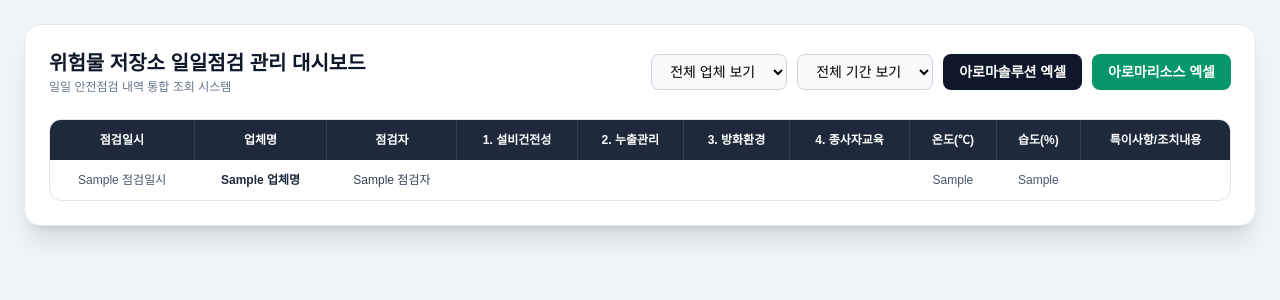
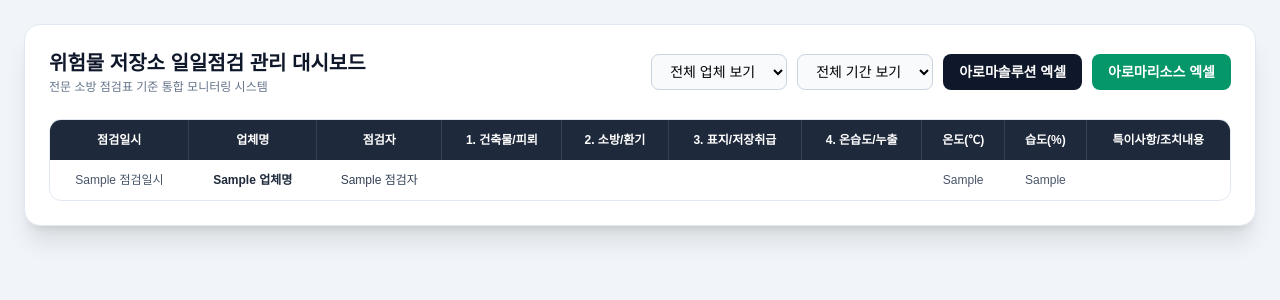
Before and after one commit to wjsdydxo94-a11y/hazardous-check, a Flask app: template templates/admin.html in a window 1280 px wide. Shown: the top 300 px of the page. Run offline with Flask 3, Linux system fonts and the light colour scheme; the template is opened without the code that fills it: most values are stand-ins (such as "Sample title", 1, 10 or a date in 2020); some libraries are stand-ins or nearby versions; some web fonts are replaced.

Commit message:
Update admin.html

```diff
--- a/templates/admin.html
+++ b/templates/admin.html
@@ -14,7 +14,7 @@
         <div class="flex flex-wrap justify-between items-center mb-6 gap-4">
             <div>
                 <h1 class="text-xl font-bold text-slate-900">위험물 저장소 일일점검 관리 대시보드</h1>
-                <p class="text-xs text-slate-500 mt-0.5">일일 안전점검 내역 통합 조회 시스템</p>
+                <p class="text-xs text-slate-500 mt-0.5">전문 소방 점검표 기준 통합 모니터링 시스템</p>
             </div>
             <div class="flex flex-wrap gap-2.5 items-center">
                 <select id="companySelect" onchange="filterTable()" class="px-3.5 py-2 bg-slate-50 border border-slate-300 rounded-lg text-sm font-medium outline-none">
@@ -37,10 +37,10 @@
                         <th class="py-3 px-3 border-r border-slate-700">점검일시</th>
                         <th class="py-3 px-3 border-r border-slate-700">업체명</th>
                         <th class="py-3 px-3 border-r border-slate-700">점검자</th>
-                        <th class="py-3 px-3 border-r border-slate-700">1. 설비건전성</th>
-                        <th class="py-3 px-3 border-r border-slate-700">2. 누출관리</th>
-                        <th class="py-3 px-3 border-r border-slate-700">3. 방화환경</th>
-                        <th class="py-3 px-3 border-r border-slate-700">4. 종사자교육</th>
+                        <th class="py-3 px-3 border-r border-slate-700">1. 건축물/피뢰</th>
+                        <th class="py-3 px-3 border-r border-slate-700">2. 소방/환기</th>
+                        <th class="py-3 px-3 border-r border-slate-700">3. 표지/저장취급</th>
+                        <th class="py-3 px-3 border-r border-slate-700">4. 온습도/누출</th>
                         <th class="py-3 px-3 border-r border-slate-700">온도(℃)</th>
                         <th class="py-3 px-3 border-r border-slate-700">습도(%)</th>
                         <th class="py-3 px-3">특이사항/조치내용</th>
@@ -53,8 +53,8 @@
                         <td class="py-3 px-3 font-bold text-slate-800">{{ row.get('업체명', '-') }}</td>
                         <td class="py-3 px-3 text-slate-700">{{ row.get('점검자', '') }}</td>
 
-                        <!-- 1. 설비건전성 -->
-                        {% set v1 = row.get('설비건전성', '') %}
+                        <!-- 1. 건축물구조 -->
+                        {% set v1 = row.get('건축물구조', '') %}
                         <td class="py-3 px-3">
                             {% if '양호' in v1|string or '정상' in v1|string or '이상없음' in v1|string %}
                                 <span class="bg-emerald-50 text-emerald-700 px-2 py-1 rounded font-bold">✔ 양호</span>
@@ -63,8 +63,8 @@
                             {% endif %}
                         </td>
 
-                        <!-- 2. 누출관리 -->
-                        {% set v2 = row.get('누출관리', '') %}
+                        <!-- 2. 소방환기 -->
+                        {% set v2 = row.get('소방환기', '') %}
                         <td class="py-3 px-3">
                             {% if '양호' in v2|string or '정상' in v2|string or '이상없음' in v2|string %}
                                 <span class="bg-emerald-50 text-emerald-700 px-2 py-1 rounded font-bold">✔ 양호</span>
@@ -73,8 +73,8 @@
                             {% endif %}
                         </td>
 
-                        <!-- 3. 방화환경 -->
-                        {% set v3 = row.get('방화환경', '') %}
+                        <!-- 3. 표지저장 -->
+                        {% set v3 = row.get('표지저장', '') %}
                         <td class="py-3 px-3">
                             {% if '양호' in v3|string or '정상' in v3|string or '이상없음' in v3|string %}
                                 <span class="bg-emerald-50 text-emerald-700 px-2 py-1 rounded font-bold">✔ 양호</span>
@@ -83,8 +83,8 @@
                             {% endif %}
                         </td>
 
-                        <!-- 4. 종사자교육 -->
-                        {% set v4 = row.get('종사자교육', '') %}
+                        <!-- 4. 온습도누출 -->
+                        {% set v4 = row.get('온습도누출', '') %}
                         <td class="py-3 px-3">
                             {% if '양호' in v4|string or '정상' in v4|string or '이상없음' in v4|string %}
                                 <span class="bg-emerald-50 text-emerald-700 px-2 py-1 rounded font-bold">✔ 양호</span>
```
